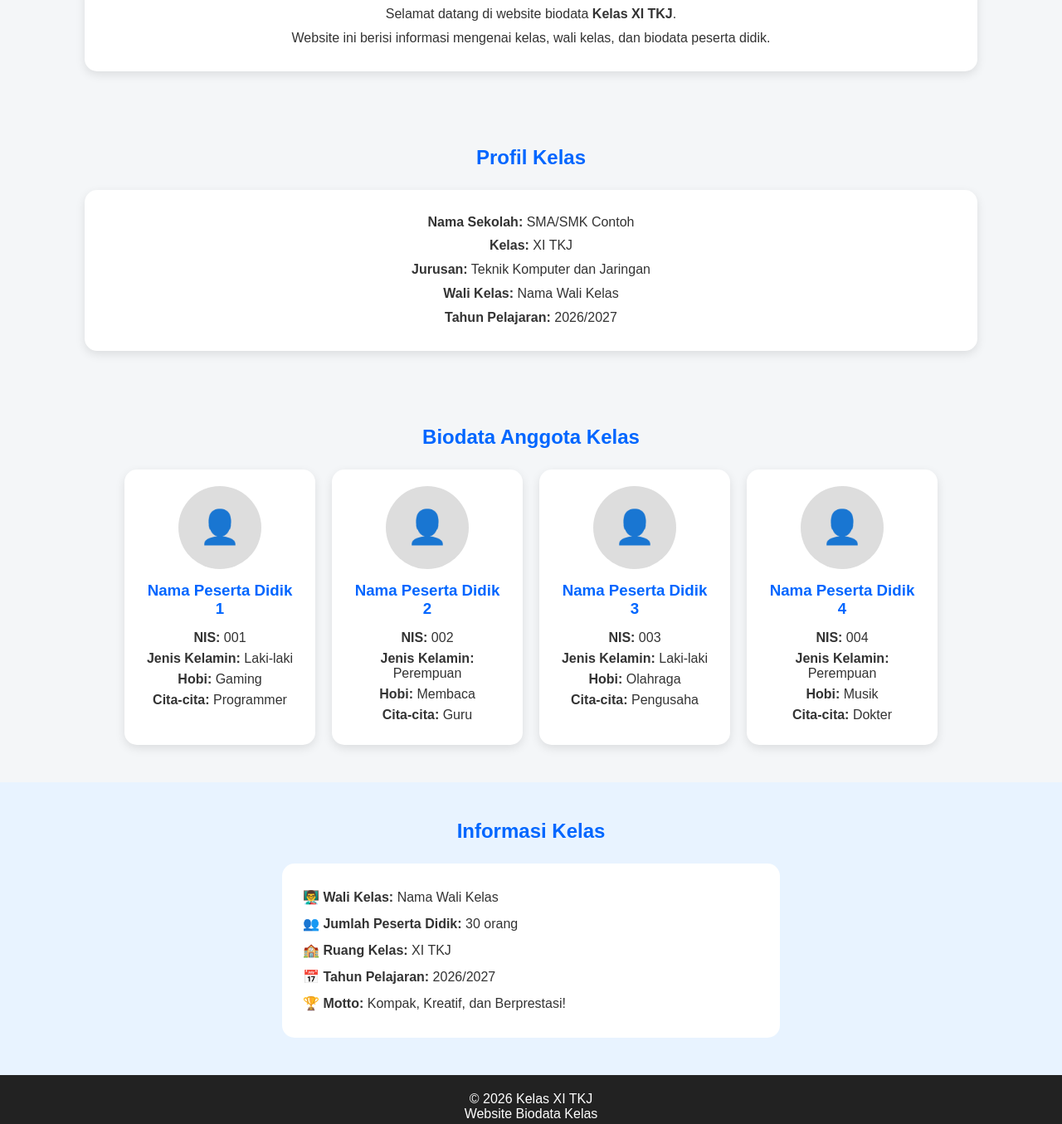
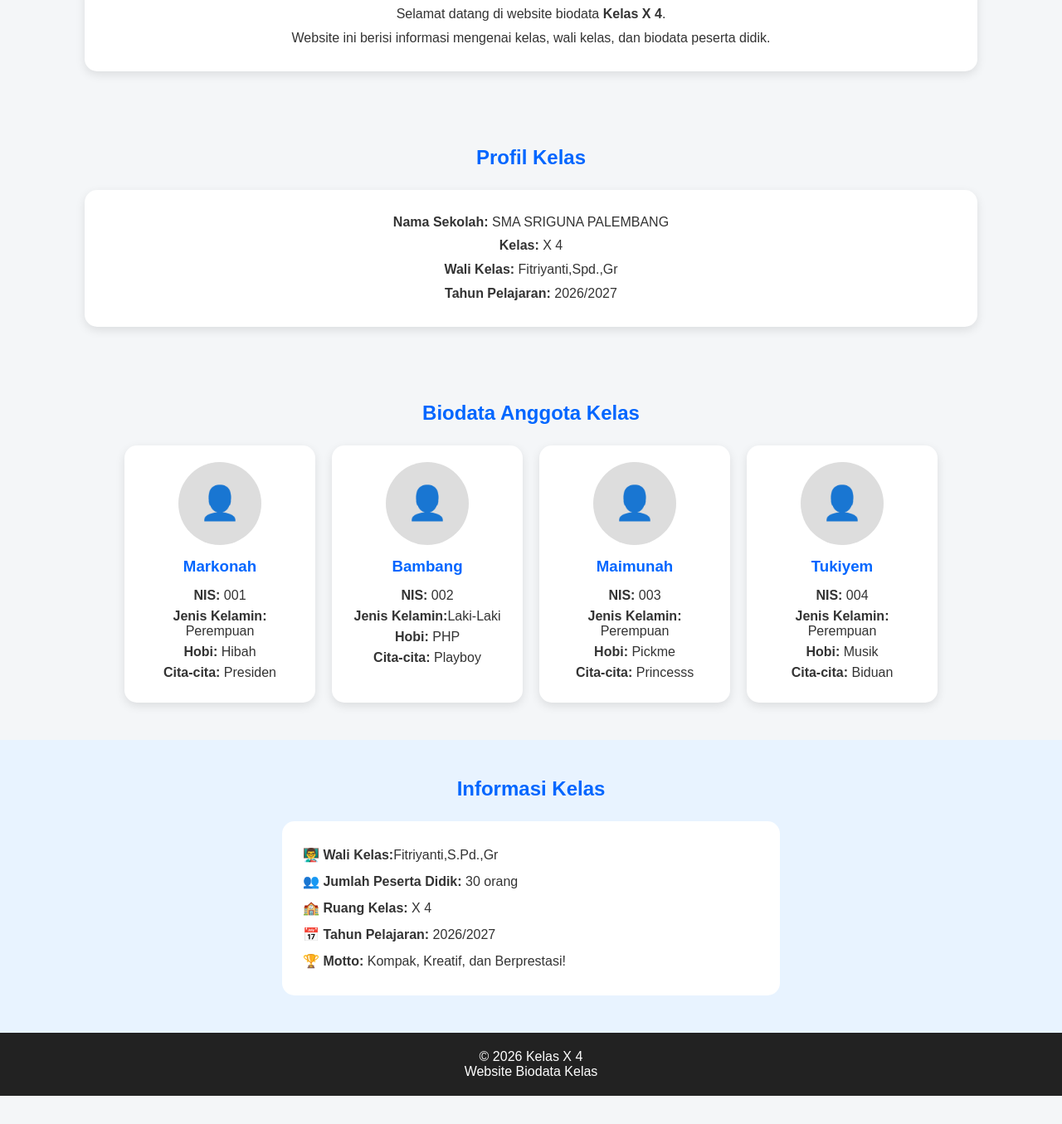
Before and after one commit to lilianamirza2507-netizen/Biodata-Kelas, a plain HTML site: page index.html in a window 1280 px wide. Shown: the part 343-1698 px from the top of the page at 83% size. After the commit the page ends 1664 px from the top, so only its background shows below. Drawn offline with Linux system fonts and the light colour scheme.

Commit message:
Update index.html

```diff
--- a/index.html
+++ b/index.html
@@ -3,7 +3,7 @@
 <head>
     <meta charset="UTF-8">
     <meta name="viewport" content="width=device-width, initial-scale=1.0">
-    <title>Biodata Kelas XI TKJ</title>
+    <title>Biodata Kelas X 4</title>
 
     <style>
         * {
@@ -144,7 +144,7 @@
 
     <!-- HEADER -->
     <header>
-        <h1>📚 KELAS XI TKJ</h1>
+        <h1>📚 KELAS X 4</h1>
         <p>Website Biodata Kelas</p>
     </header>
 
@@ -163,7 +163,7 @@
         <div class="profil">
             <p>
                 Selamat datang di website biodata
-                <b>Kelas XI TKJ</b>.
+                <b>Kelas X 4</b>.
             </p>
 
             <p>
@@ -180,10 +180,9 @@
 
         <div class="profil">
 
-            <p><b>Nama Sekolah:</b> SMA/SMK Contoh</p>
-            <p><b>Kelas:</b> XI TKJ</p>
-            <p><b>Jurusan:</b> Teknik Komputer dan Jaringan</p>
-            <p><b>Wali Kelas:</b> Nama Wali Kelas</p>
+            <p><b>Nama Sekolah:</b> SMA SRIGUNA PALEMBANG</p>
+            <p><b>Kelas:</b> X 4</p>
+            <p><b>Wali Kelas:</b> Fitriyanti,Spd.,Gr</p>
             <p><b>Tahun Pelajaran:</b> 2026/2027</p>
 
         </div>
@@ -199,38 +198,38 @@
 
             <div class="card">
                 <div class="foto">👤</div>
-                <h3>Nama Peserta Didik 1</h3>
+                <h3>Markonah</h3>
                 <p><b>NIS:</b> 001</p>
-                <p><b>Jenis Kelamin:</b> Laki-laki</p>
-                <p><b>Hobi:</b> Gaming</p>
-                <p><b>Cita-cita:</b> Programmer</p>
+                <p><b>Jenis Kelamin:</b> Perempuan</p>
+                <p><b>Hobi:</b> Hibah</p>
+                <p><b>Cita-cita:</b> Presiden</p>
             </div>
 
             <div class="card">
                 <div class="foto">👤</div>
-                <h3>Nama Peserta Didik 2</h3>
+                <h3>Bambang</h3>
                 <p><b>NIS:</b> 002</p>
-                <p><b>Jenis Kelamin:</b> Perempuan</p>
-                <p><b>Hobi:</b> Membaca</p>
-                <p><b>Cita-cita:</b> Guru</p>
+                <p><b>Jenis Kelamin:</b>Laki-Laki</p>
+                <p><b>Hobi:</b> PHP</p>
+                <p><b>Cita-cita:</b> Playboy</p>
             </div>
 
             <div class="card">
                 <div class="foto">👤</div>
-                <h3>Nama Peserta Didik 3</h3>
+                <h3>Maimunah</h3>
                 <p><b>NIS:</b> 003</p>
-                <p><b>Jenis Kelamin:</b> Laki-laki</p>
-                <p><b>Hobi:</b> Olahraga</p>
-                <p><b>Cita-cita:</b> Pengusaha</p>
+                <p><b>Jenis Kelamin:</b> Perempuan</p>
+                <p><b>Hobi:</b> Pickme</p>
+                <p><b>Cita-cita:</b> Princesss</p>
             </div>
 
             <div class="card">
                 <div class="foto">👤</div>
-                <h3>Nama Peserta Didik 4</h3>
+                <h3>Tukiyem</h3>
                 <p><b>NIS:</b> 004</p>
                 <p><b>Jenis Kelamin:</b> Perempuan</p>
                 <p><b>Hobi:</b> Musik</p>
-                <p><b>Cita-cita:</b> Dokter</p>
+                <p><b>Cita-cita:</b> Biduan</p>
             </div>
 
         </div>
@@ -244,11 +243,11 @@
 
         <div class="info-box">
 
-            <p>👨‍🏫 <b>Wali Kelas:</b> Nama Wali Kelas</p>
+            <p>👨‍🏫 <b>Wali Kelas:</b>Fitriyanti,S.Pd.,Gr</p>
 
             <p>👥 <b>Jumlah Peserta Didik:</b> 30 orang</p>
 
-            <p>🏫 <b>Ruang Kelas:</b> XI TKJ</p>
+            <p>🏫 <b>Ruang Kelas:</b> X 4</p>
 
             <p>📅 <b>Tahun Pelajaran:</b> 2026/2027</p>
 
@@ -260,7 +259,7 @@
 
     <!-- FOOTER -->
     <footer>
-        <p>© 2026 Kelas XI TKJ</p>
+        <p>© 2026 Kelas X 4</p>
         <p>Website Biodata Kelas</p>
     </footer>
 
```
